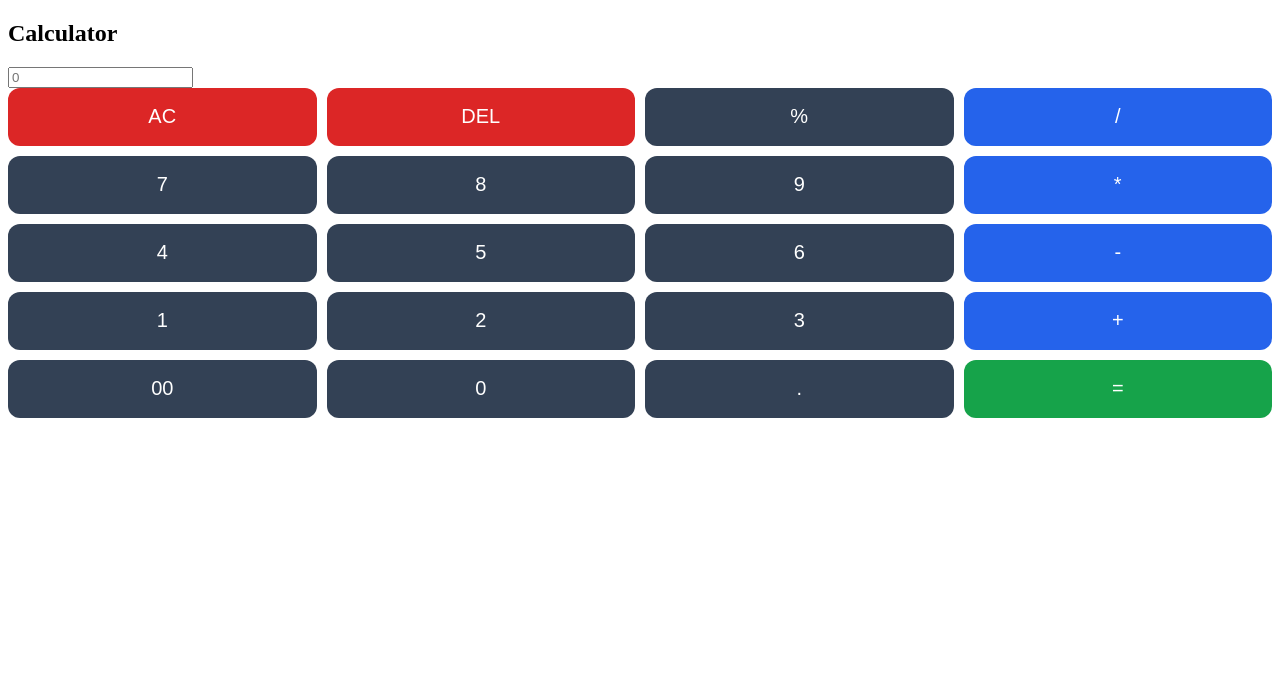
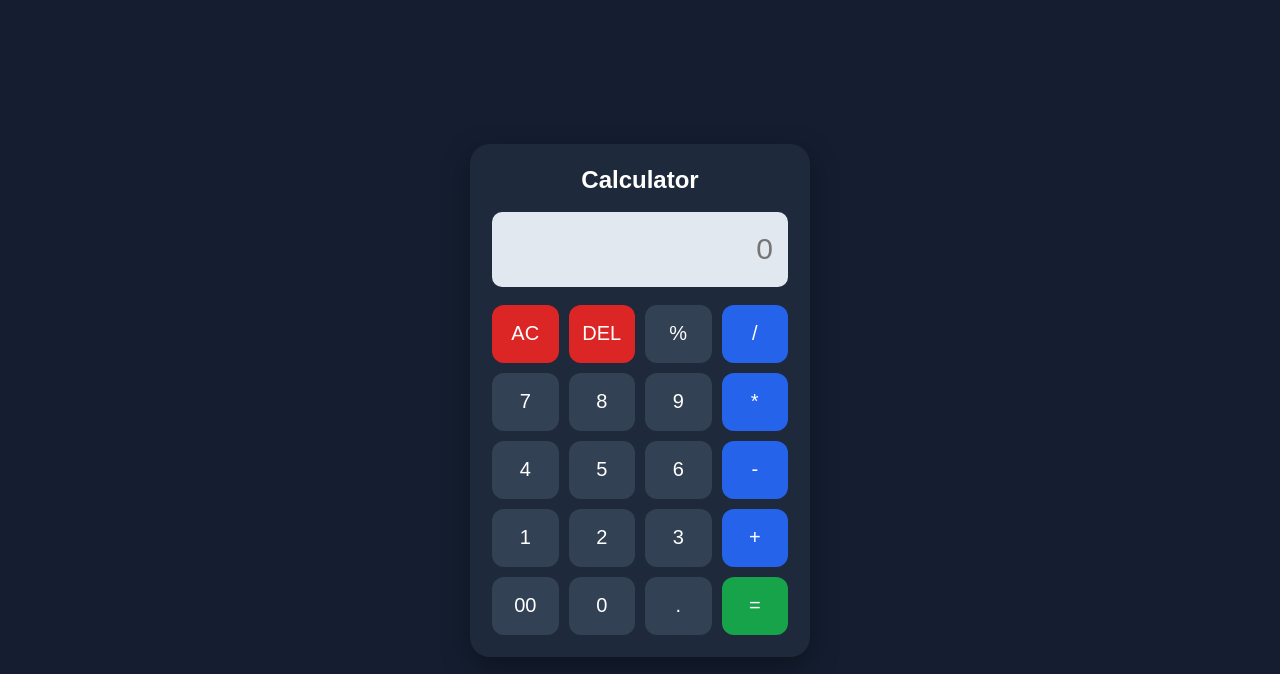
Before and after one commit to Suchismita4Das/Calculator, a plain HTML site: page index.html in a window 1280 px wide. Drawn offline with Linux system fonts and the light colour scheme.

Commit message:
updating the body

```diff
--- a/style.css
+++ b/style.css
@@ -30,3 +30,43 @@ button:nth-child(2) {
 button:last-child {
     background: #16a34a;
 }
+* {
+    margin: 0;
+    padding: 0;
+    box-sizing: border-box;
+    font-family: Arial, sans-serif;
+}
+
+body {
+    min-height: 100vh;
+    display: flex;
+    justify-content: center;
+    align-items: center;
+    background: #141e30;
+}
+
+.calculator {
+    width: 340px;
+    padding: 22px;
+    border-radius: 20px;
+    background: #1e293b;
+    box-shadow: 0 10px 30px #0005;
+}
+
+h2 {
+    color: white;
+    text-align: center;
+    margin-bottom: 18px;
+}
+
+#display {
+    width: 100%;
+    height: 75px;
+    margin-bottom: 18px;
+    padding: 15px;
+    border: none;
+    border-radius: 10px;
+    background: #e2e8f0;
+    text-align: right;
+    font-size: 30px;
+}
```
